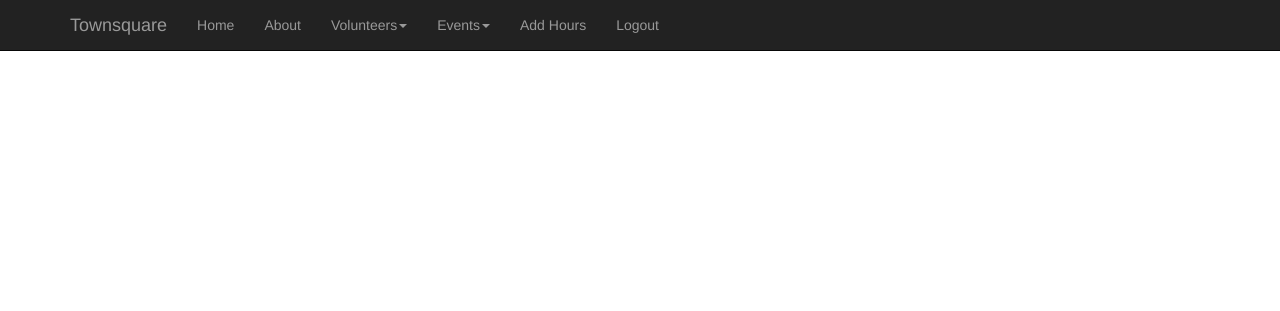
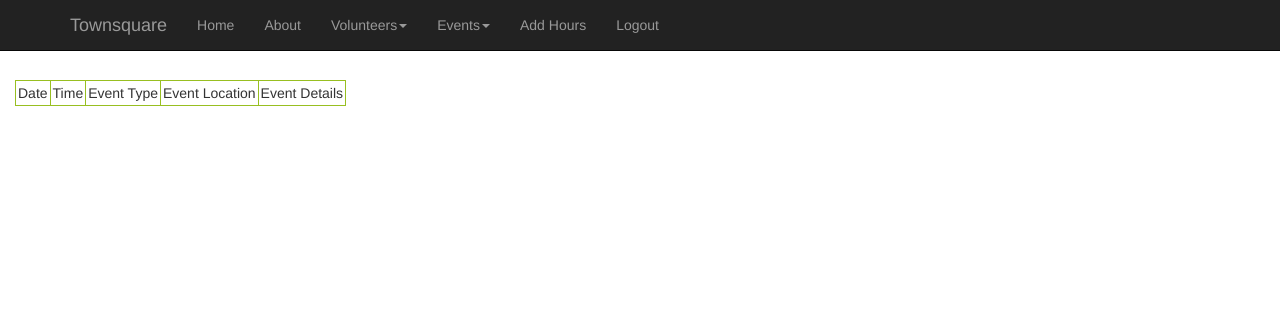
Before and after one commit to sc3/django-townsquare, a Django app: page /townsquare/event/browse in a window 1280 px wide. Shown: the top 311 px of the page. Run offline with Django 3.2, Linux system fonts and the light colour scheme; the visitor is signed in with stand-in values (Sample User, id 1); data that the repository does not hold is empty; parts of the project's set-up code (start-up, migrations or seed data) failed here and were passed over; some libraries are stand-ins or nearby versions.

Commit message:
added an edit event option at the browse page

```diff
--- a/square/forms.py
+++ b/square/forms.py
@@ -3,7 +3,7 @@ from django.forms import Form, ModelForm, CharField, PasswordInput, \
 from django.contrib.admin.widgets import AdminDateWidget
 from square.models import Event, EventLocation
 
-class AddEventForm(ModelForm):
+class EventForm(ModelForm):
 
     is_volunteer_time = BooleanField(required=False, initial=True)
     event_location = ModelChoiceField(queryset=EventLocation.objects.all(),
@@ -14,7 +14,7 @@ class AddEventForm(ModelForm):
         fields = ('event_type', 'event_location', 'date', 'start', 'end', 'notes', 'is_volunteer_time')
 
 
-class AddVolunteerForm(Form):
+class VolunteerForm(Form):
 
     first_name = CharField(label='First Name')
     last_name = CharField(label='Last Name')
--- a/square/models.py
+++ b/square/models.py
@@ -1,6 +1,8 @@
+
 from django.db import models
 from datetime import datetime
 from django.contrib.auth.models import User
+
 
 class Volunteer(models.Model):
 
@@ -35,6 +37,7 @@ class Volunteer(models.Model):
     def __unicode__(self):
         return self.full_name()
 
+
 class EventLocation(models.Model):
     full_name = models.CharField(max_length=200)
     address = models.CharField(max_length=200)
@@ -44,6 +47,7 @@ class EventLocation(models.Model):
 
     def __unicode__(self):
         return self.full_name
+
 
 class Event(models.Model):
     EVENT_TYPES = {
@@ -66,6 +70,7 @@ class Event(models.Model):
                 long_type = longform
             return "%s on %s" % (long_type, self.date)
 
+
 class Session(models.Model):
     volunteer = models.ForeignKey(Volunteer)
     event = models.ForeignKey(Event)
--- a/square/static/css/starter.css
+++ b/square/static/css/starter.css
@@ -6,53 +6,49 @@ body {
   /*text-align: center;*/
 }
 
-#volunteer_list
-{
-
-		border:2px;
-		vertical-align:center;
-
-
+#volunteer_list {
+    border:2px;
+    vertical-align:center;
 }
 
-#volunteer_list td, #volunteer_list th
-{
-
+#volunteer_list td, #volunteer_list th {
 	border:1px solid #98bf21;
 	padding:2px;
-
-
 }
 
 
-#vol_line
-{
-
+#vol_line {
 	border:2px;
 	/*vertical-align:center;*/
 	padding-left: 5px;
 	padding-right: 4px;
 	width: 1000px;
+}
 
-
+#vol_line td {
+	padding-left: 20px;
+	padding-right: 20px;
+	border:1px solid #98bf21;
 }
 
 
-
-#vol_line td
-{
-
-	padding-left: 20px;
-	padding-right: 20px;
-	border:1px solid #98bf21;
-
-
+#nav-global {
+	padding: 50px;
 }
 
+#event_list {
+    border:2px;
+    vertical-align:center;
+}
 
-#nav-global
-{
+#event_list td, #event_list th {
+    border:1px solid #98bf21;
+    padding:2px;
+}
 
-	padding: 50px;
-
+.event_details {
+    height: 80%;
+    width: 20%;
+    margin-left: 40%;
+    margin-right: 40%;
 }
--- a/square/templates/users/event_browse.html
+++ b/square/templates/users/event_browse.html
@@ -6,23 +6,28 @@
 {% block content2 %}
 
 
-<table id="volunteer_list">
+<table id="event_list">
 
-
+    <tr>
+      <td>Date</td>
+      <td>Time</td>
+      <td>Event Type</td>
+      <td>Event Location</td>
+      <td>Event Details</td>
+    </tr>
 
 	{% for event in events %}
 
 		<tr>
 
+      <td>{{event.date}}</td>
+      <td>{{event.start}} to {{event.end}}</td>
 			<td>{{event.get_event_type_display}}</td>
-
 			<td>{{event.event_location}}</td>
-
-			<td>{{event.date}}</td>
-
+      <td><input class="event_details" type="button"
+            onClick="location.href='/townsquare/event/edit/{{event.id}}'"></input></td>
 
 		</tr>
-
 
 	{% endfor %}
 
--- a/square/urls.py
+++ b/square/urls.py
@@ -25,5 +25,6 @@ urlpatterns = patterns('',
     url(r'^volunteer/browse$', views.browse_volunteers),
     url(r'^event/add$', views.add_event),
     url(r'^event/browse$', views.browse_events),
+    url(r'^event/edit/([0-9]+)/$', views.edit_event),
 
 )
--- a/square/views.py
+++ b/square/views.py
@@ -4,7 +4,7 @@ from django.contrib.auth import authenticate, login, logout
 from django.contrib.auth.decorators import login_required
 
 from square.models import Volunteer, Event
-from square.forms import AddVolunteerForm, LoginForm, AddEventForm
+from square.forms import VolunteerForm, LoginForm, EventForm
 from square.processing import process_volunteer, process_volunteer
 
 
@@ -67,7 +67,7 @@ def add_volunteer(request):
     if request.method == 'POST':
 
         # POST request to add_volunteer page does validation/processing
-        form = AddVolunteerForm(request.POST)
+        form = VolunteerForm(request.POST)
 
         if form.is_valid():
 
@@ -81,7 +81,7 @@ def add_volunteer(request):
 
     else:
         # GET request to add_volunteer page displays an empty form
-        form = AddVolunteerForm()
+        form = VolunteerForm()
 
     return render(request, 'users/add_volunteer.html',
                     {'f': form})
@@ -101,7 +101,7 @@ def add_event(request):
     # POST request does processing
     if request.method == 'POST':
 
-        form = AddEventForm(request.POST)
+        form = EventForm(request.POST)
 
         if form.is_valid():
 
@@ -112,16 +112,49 @@ def add_event(request):
             end = form.cleaned_data['end']
             n = form.cleaned_data['notes']
             ivt = form.cleaned_data['is_volunteer_time']
-            new_event = process_event(evt, evl, d, start, end, n, ivt)
+            process_event(evt, evl, d, start, end, n, ivt)
 
             return HttpResponseRedirect('/townsquare/event/browse')
 
     else:
         # GET request sends an empty form
-        form = AddEventForm()
+        form = EventForm()
 
     # render an HTTP response if it was a GET, or an invalid POST
-    return render(request, 'users/add-event.html',
+    return render(request, 'users/add_event.html',
+                    {'f': form})
+
+
+@login_required
+def edit_event(request, event_id=None):
+
+    if request.method == 'POST':
+
+        form = EventForm(request.POST)
+
+        if form.is_valid():
+
+            evt = form.cleaned_data['event_type']
+            evl = form.cleaned_data['event_location']
+            d = form.cleaned_data['date']
+            start = form.cleaned_data['start']
+            end = form.cleaned_data['end']
+            n = form.cleaned_data['notes']
+            ivt = form.cleaned_data['is_volunteer_time']
+            process_event(evt, evl, d, start, end, n, ivt)
+
+            # after a successful save, go to browse events
+            return HttpResponseRedirect('/townsquare/event/browse')
+
+    else:
+
+        event = Event.objects.get(id=int(event_id))
+        form = EventForm(instance=event)
+        return render(request, 'users/edit_event.html',
+                        {'f': form})
+
+    # render an HTTP response if it was a GET, or an invalid POST
+    return render(request, 'users/edit_event.html',
                     {'f': form})
 
 
```
Also changed, not shown: square/static/css/starter_template.css (+15 -9 lines), square/templates/users/edit_event.html (renamed from square/templates/users/edit-event.html, +4 -10 lines), square/templates/users/add_event.html (renamed from square/templates/users/add-event.html).
